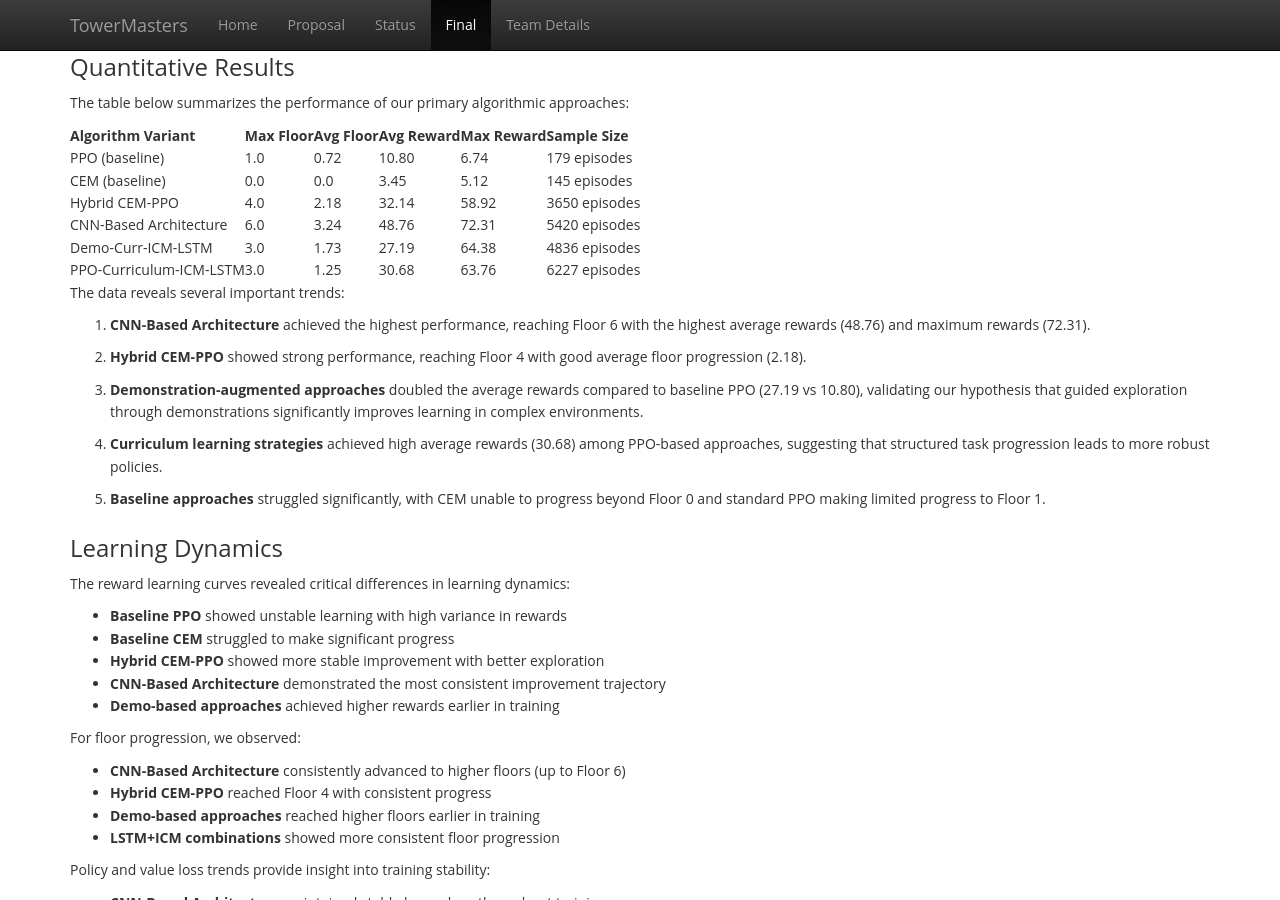
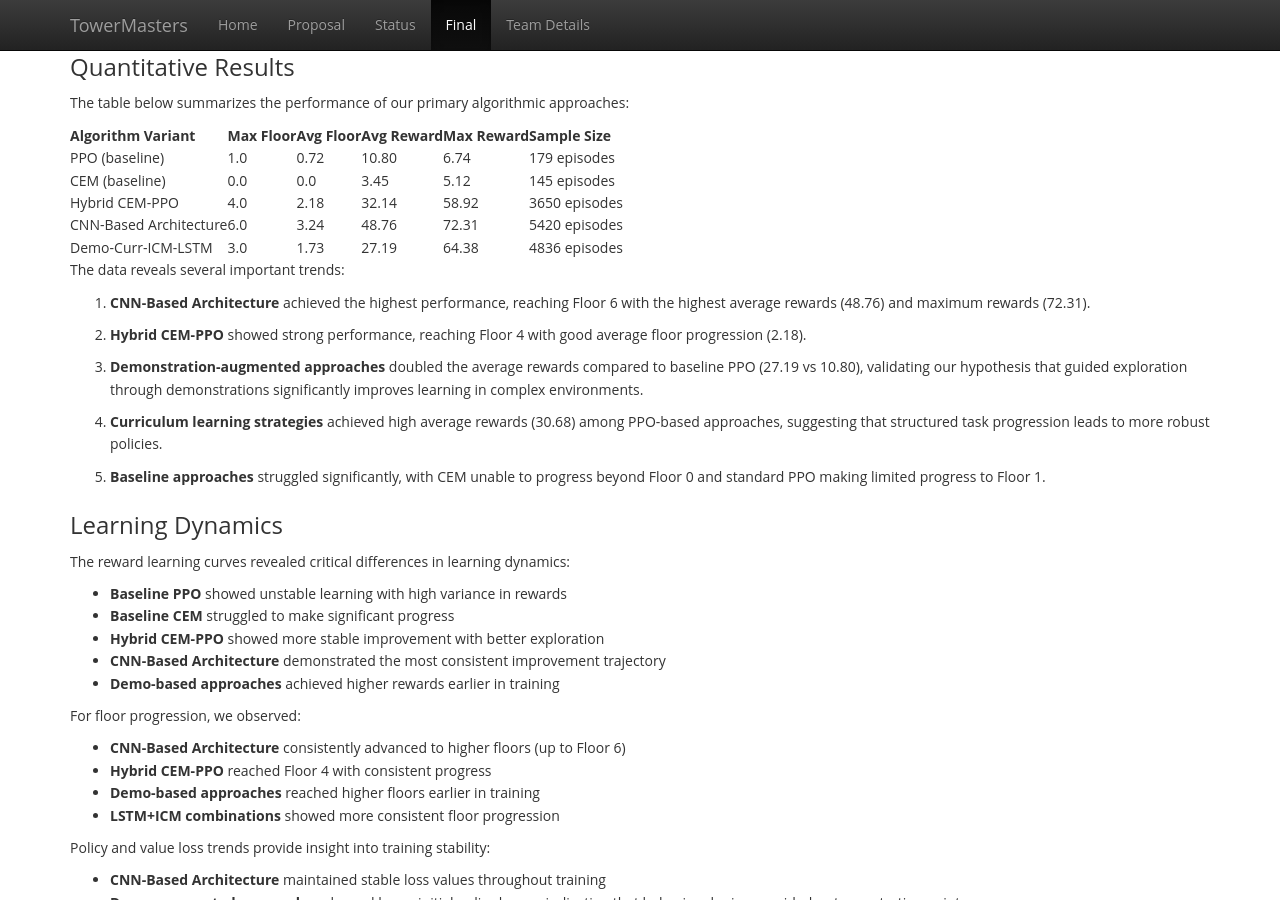
Before and after one commit to andrewzho/TowerMasters, a Jekyll site: the page built from docs/final.md, in a window 1280 px wide and 900 px high, scrolled down 6332 px. Built offline with Jekyll 4.4.1, drawn with Linux system fonts in a browser that asks for light colours.

Commit message:
Update final.md

```diff
--- a/docs/final.md
+++ b/docs/final.md
@@ -283,7 +283,6 @@ The table below summarizes the performance of our primary algorithmic approaches
 | Hybrid CEM-PPO                 | 4.0       | 2.18      | 32.14      | 58.92      | 3650 episodes |
 | CNN-Based Architecture         | 6.0       | 3.24      | 48.76      | 72.31      | 5420 episodes |
 | Demo-Curr-ICM-LSTM             | 3.0       | 1.73      | 27.19      | 64.38      | 4836 episodes |
-| PPO-Curriculum-ICM-LSTM        | 3.0       | 1.25      | 30.68      | 63.76      | 6227 episodes |
 
 The data reveals several important trends:
 
```
